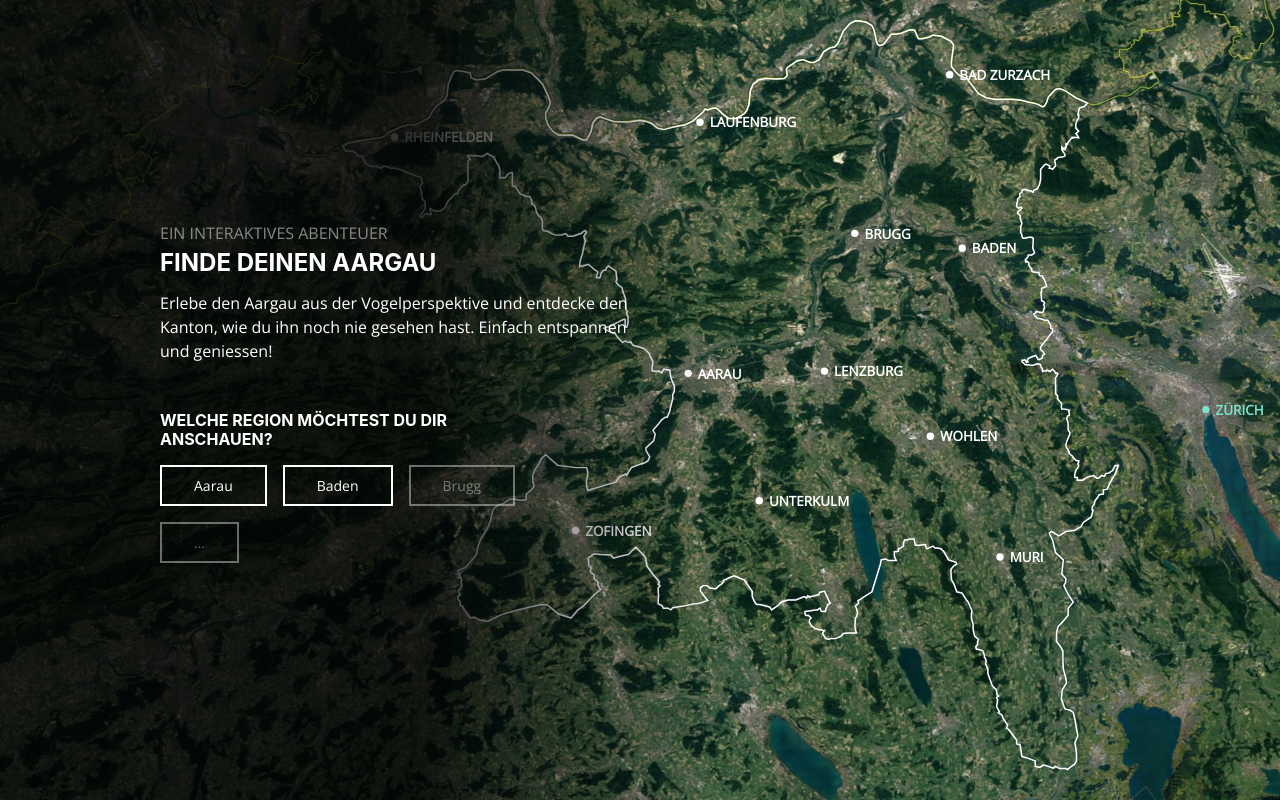
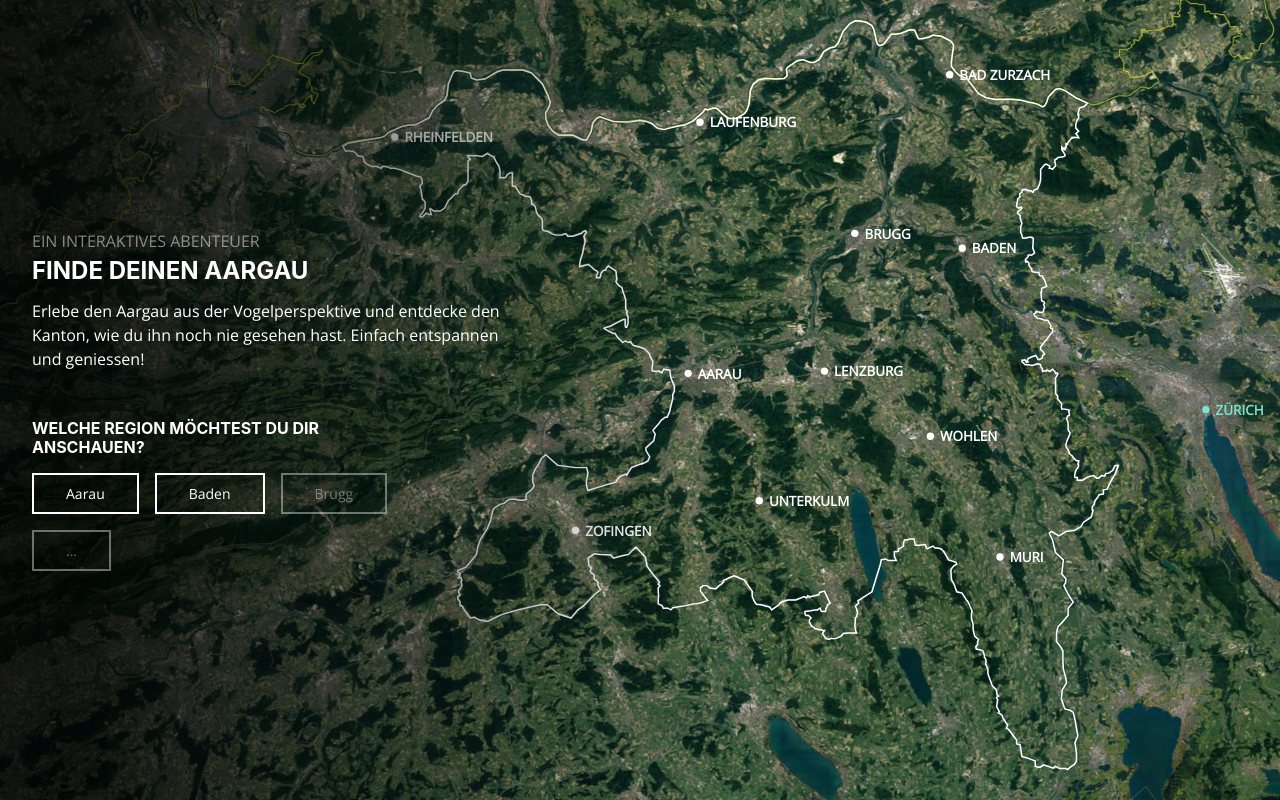
Before and after one commit to fschwander/ip6_work-life-aargau, a React (Create React App) app: page /menu in a window 1280 px wide. Built offline with nearby package versions, Linux system fonts and the light colour scheme.

Commit message:
styling bug with overwritten paddings fixed

```diff
--- a/src/components/containers/SlideInContainer.scss
+++ b/src/components/containers/SlideInContainer.scss
@@ -1,7 +1,7 @@
 .SlideInContainer {
   position: absolute;
   top: 0;
-  width: 60vw;
+  width: 70vw;
   max-width: 700px;
   height: 100vh;
   display: flex;
@@ -9,7 +9,8 @@
 
   &.slide-in-from-right {
     right: 0;
-    background: linear-gradient(to right, rgba(0, 0, 0, 0.01), rgba(0, 0, 0, 0.8) 40%);
+    padding-left: 5rem;
+    background: linear-gradient(to right, rgba(0, 0, 0, 0.01), rgba(0, 0, 0, 0.8) 90%);
     animation: 1s slide-in-from-right ease-out;
 
     .scroll-container {
@@ -19,11 +20,12 @@
 
   &.slide-in-from-left {
     left: 0;
-    background: linear-gradient(to left, rgba(0, 0, 0, 0.01), rgba(0, 0, 0, 0.8) 40%);
+    padding-right: 5rem;
+    background: linear-gradient(to left, rgba(0, 0, 0, 0.01), rgba(0, 0, 0, 0.8) 90%);
     animation: 1s slide-in-from-left ease-out;
 
     .scroll-container {
-      padding: 10vh 0 6em 10rem;
+      padding: 6rem 6em 6em 2rem;
     }
   }
 
--- a/src/pages/about/AboutPage.scss
+++ b/src/pages/about/AboutPage.scss
@@ -16,4 +16,8 @@
       text-transform: none;
     }
   }
+
+  .scroll-container {
+    padding: 10vh 0 6em 10rem !important;
+  }
 }
--- a/src/pages/intro/IntroductionPage.scss
+++ b/src/pages/intro/IntroductionPage.scss
@@ -185,7 +185,7 @@
 
             @keyframes move-up {
               to {
-                transform: translateY(-3rem);
+                transform: translateY(-2.5rem);
               }
             }
           }
```
